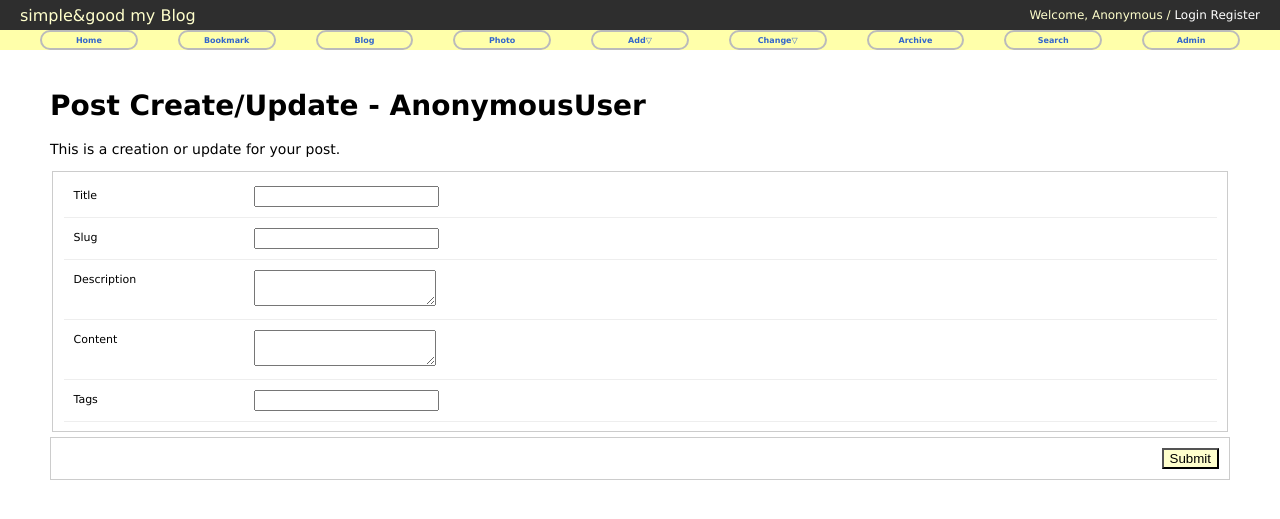
After one commit to ja-ho/web_django, a Django app: template blog/templates/blog/post_form.html in a window 1280 px wide. The commit adds this page. Shown: the top 519 px of the page. Run offline with Django 3.2, Linux system fonts and the light colour scheme; the template is opened without the code that fills it, so the values that code supplies are empty, except form fields; tables that the repository leaves empty hold one stand-in row (values such as "Sample post"); form fields are guessed from the names that the template uses.

Commit message:
finish edit func in bookmark, blog app. now need to process edit func in photo app.

```diff
--- a/blog/models.py
+++ b/blog/models.py
@@ -44,5 +44,5 @@ class Post(models.Model):
 
     def save(self, *args, **kwargs):
         if not self.id:
-            slug = slugify(self.title, allow_unicode=True)
-        super(Post, self).save(self, *args, **kwargs)
+            self.slug = slugify(self.title, allow_unicode=True)
+        super(Post, self).save(*args, **kwargs)
--- /dev/null
+++ b/blog/templates/blog/post_form.html
@@ -0,0 +1,51 @@
+{% extends 'base.html' %}
+
+{% block title %}Post Form{% endblock %}
+
+{% load staticfiles %}
+{% block extrastyle %}{% static 'css/forms.css' %}{% endblock %}
+
+{% block content %}
+<div id="content">
+
+	<h1>Post Create/Update - {{ user }}</h1>
+
+	<form action="." method="post">{% csrf_token %}
+		{% if form.errors %}
+		<p class="errornote">Wrong! Please correct the error(s) below.</p>
+        <p>{{ form.errors }}</p>
+		{% endif %}
+
+		<p>This is a creation or update for your post.</p>
+
+		<fieldset class="aligned">
+			<div class="form-row">
+				{{ form.title.label_tag }} {{form.title }}
+			</div>
+
+			<div class="form-row">
+				{{ form.slug.label_tag }} {{form.slug }}
+			</div>
+
+			<div class="form-row">
+				{{ form.description.label_tag }} {{form.description }}
+			</div>
+
+			<div class="form-row">
+				{{ form.content.label_tag }} {{form.content }}
+			</div>
+
+			<div class="form-row">
+				{{ form.tags.label_tag }} {{form.tags }}
+			</div>
+
+		</fieldset>
+
+		<div class="submit-row">
+			<input type="submit" value="Submit" />
+		</div>
+
+		<script type="text/javascript">document.getElementById("id_title").focus();</script>
+	</form>
+</div>
+{% endblock %}
--- a/blog/views.py
+++ b/blog/views.py
@@ -88,7 +88,7 @@ class PostCreateView(LoginRequiredMixin, CreateView):
     #fields = ['title', 'description', 'content', 'tag']
     success_url = reverse_lazy('blog:index')
 
-    def form_vaild(self):
+    def form_valid(self, form):
         form.instance.owner = self.request.user
         return super(PostCreateView, self).form_valid(form)
 
--- a/bookmark/urls.py
+++ b/bookmark/urls.py
@@ -1,5 +1,5 @@
 from django.conf.urls import url
-from bookmark.views import BookmarkLV, BookmarkDV
+from bookmark.views import *
 
 app_name = 'bookmark'
 urlpatterns = [
--- a/mysite/views.py
+++ b/mysite/views.py
@@ -21,7 +21,7 @@ class UserCreateDoneTV(TemplateView):
     template_name = 'registration/register_done.html'
 
 class LoginRequiredMixin:
-    @class_method
+    @classmethod
     def as_view(cls, **initkwargs):
         view = super(LoginRequiredMixin, cls).as_view(**initkwargs)
         return login_required(view)
--- a/static/css/base.css
+++ b/static/css/base.css
@@ -121,3 +121,7 @@ td, th {
 	padding: 5px 15px;
 	font-family: "Lucida Grande", Verdana, Arial, sans-serif;
 }
+
+table.change-list, table.change-list th, table.chagne-list td {
+	border: 1px solid #ccc;
+}
--- a/templates/base.html
+++ b/templates/base.html
@@ -36,15 +36,15 @@
 
 			<li><a href="#">Add&bigtriangledown;</a>
 				<ul>
-					<li><a href="#">Bookmark</a></li>
-					<li><a href="#">Blog</a></li>
+					<li><a href="{% url 'bookmark:add' %}">Bookmark</a></li>
+					<li><a href="{% url 'blog:add' %}">Blog Post</a></li>
 					<li><a href="#">Photo</a></li>
 				</ul>
 			</li>
 			<li><a href="#">Change&bigtriangledown;</a>
 				<ul>
-					<li><a href="#">Bookmark</a></li>
-					<li><a href="#">Blog</a></li>
+					<li><a href="{% url 'bookmark:change' %}">Bookmark</a></li>
+					<li><a href="{% url 'blog:change' %}">Blog Post</a></li>
 					<li><a href="#">Photo</a></li>
 				</ul>
 			</li>
```
Also changed, not shown: blog/templates/blog/post_change_list.html (added, +30 -0 lines), blog/templates/blog/post_confirm_delete.html (added, +15 -0 lines), bookmark/templates/bookmark/bookmark_change_list.html (added, +30 -0 lines), bookmark/templates/bookmark/bookmark_confirm_delete.html (added, +15 -0 lines), bookmark/templates/bookmark/bookmark_form.html (added, +38 -0 lines).
